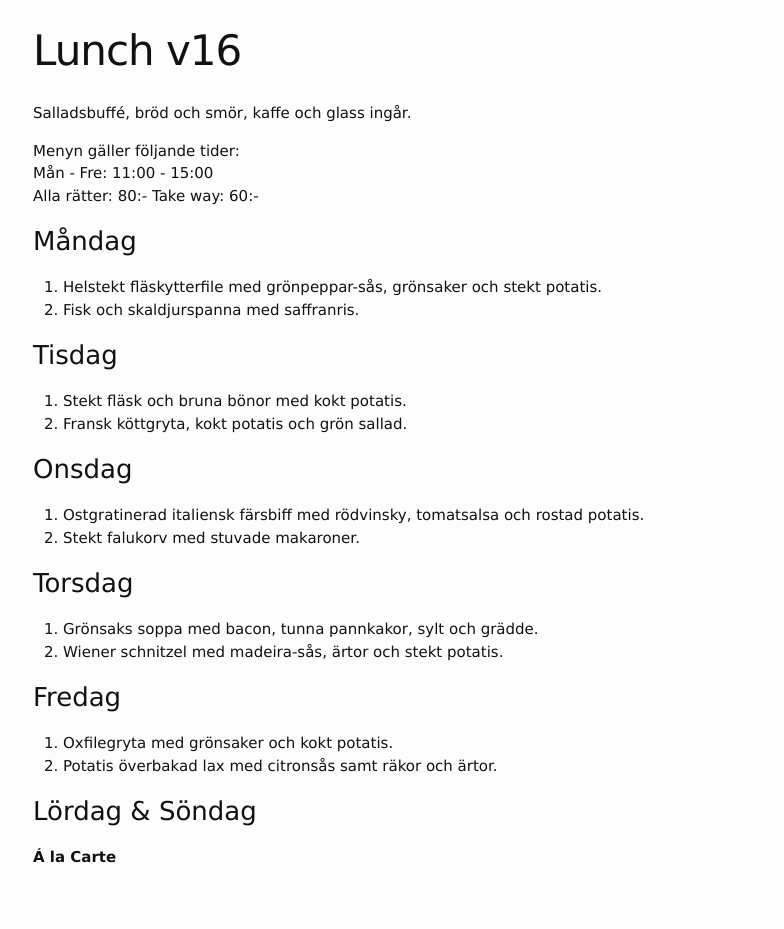
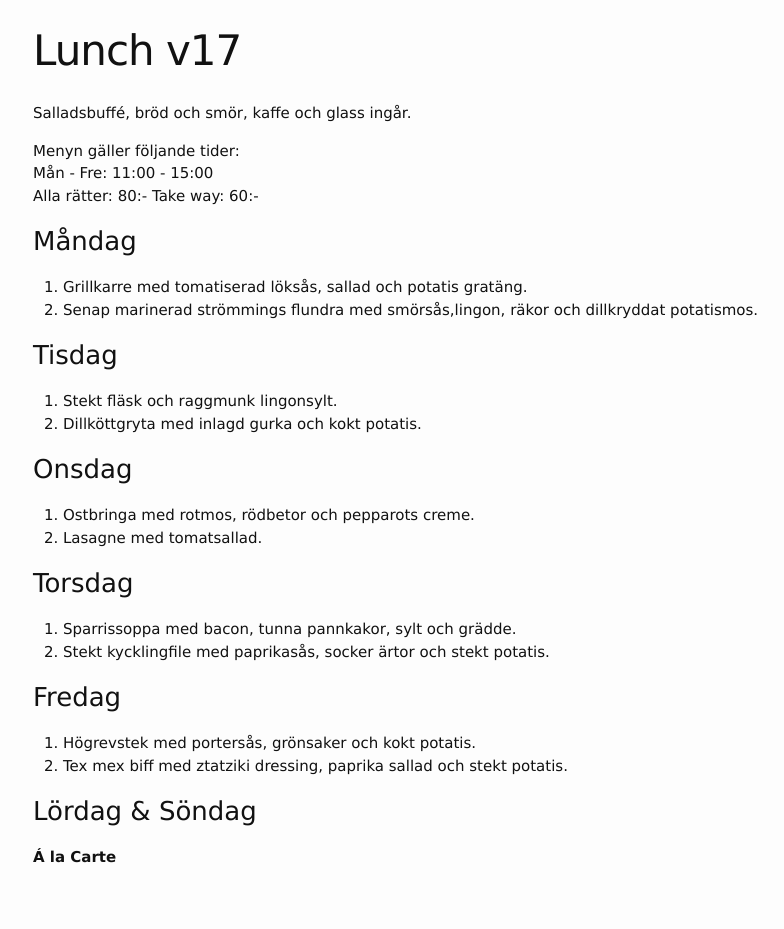
Before and after one commit to FarInn62/farinn62.github.io, a Jekyll site: the page built from lunch.md, in a window 1280 px wide. Shown: the whole page, without its empty margins (237-1021 px from the left). Built offline with Jekyll 4.4.1, drawn with Linux system fonts in a browser that asks for light colours.

Commit message:
Update lunch.md

```diff
--- a/lunch.md
+++ b/lunch.md
@@ -1,6 +1,6 @@
 ---
 layout: foodmenu
-title: Lunch v16
+title: Lunch v17
 permalink: /lunch/
 published: true
 ---
@@ -12,28 +12,28 @@ Alla rätter: 80:- Take way: 60:-
 
 ### Måndag
 
-1. Helstekt fläskytterfile med grönpeppar-sås, grönsaker och stekt potatis.
-2. Fisk och skaldjurspanna med saffranris.
+1. Grillkarre med tomatiserad löksås, sallad och potatis gratäng.
+2. Senap marinerad strömmings flundra med smörsås,lingon, räkor och dillkryddat potatismos.
 
 ### Tisdag
 
-1. Stekt fläsk och bruna bönor med kokt potatis.
-2. Fransk köttgryta, kokt potatis och grön sallad.
+1. Stekt fläsk och raggmunk lingonsylt.
+2. Dillköttgryta med inlagd gurka och kokt potatis.
 
 ### Onsdag
 
-1. Ostgratinerad italiensk färsbiff med rödvinsky, tomatsalsa och rostad potatis.
-2. Stekt falukorv med stuvade makaroner.
+1. Ostbringa med rotmos, rödbetor och pepparots creme.
+2. Lasagne med tomatsallad.
 
 ### Torsdag
 
-1. Grönsaks soppa med bacon, tunna pannkakor, sylt och grädde.
-2. Wiener schnitzel med madeira-sås, ärtor och stekt potatis.
+1. Sparrissoppa med bacon, tunna pannkakor, sylt och grädde.
+2. Stekt kycklingfile med paprikasås, socker ärtor och stekt potatis.
 
 ### Fredag
 
-1. Oxfilegryta med grönsaker och kokt potatis.
-2. Potatis överbakad lax med citronsås samt räkor och ärtor.
+1. Högrevstek med portersås, grönsaker och kokt potatis.
+2. Tex mex biff med ztatziki dressing, paprika sallad och stekt potatis.
 
 ### Lördag & Söndag
 
```
